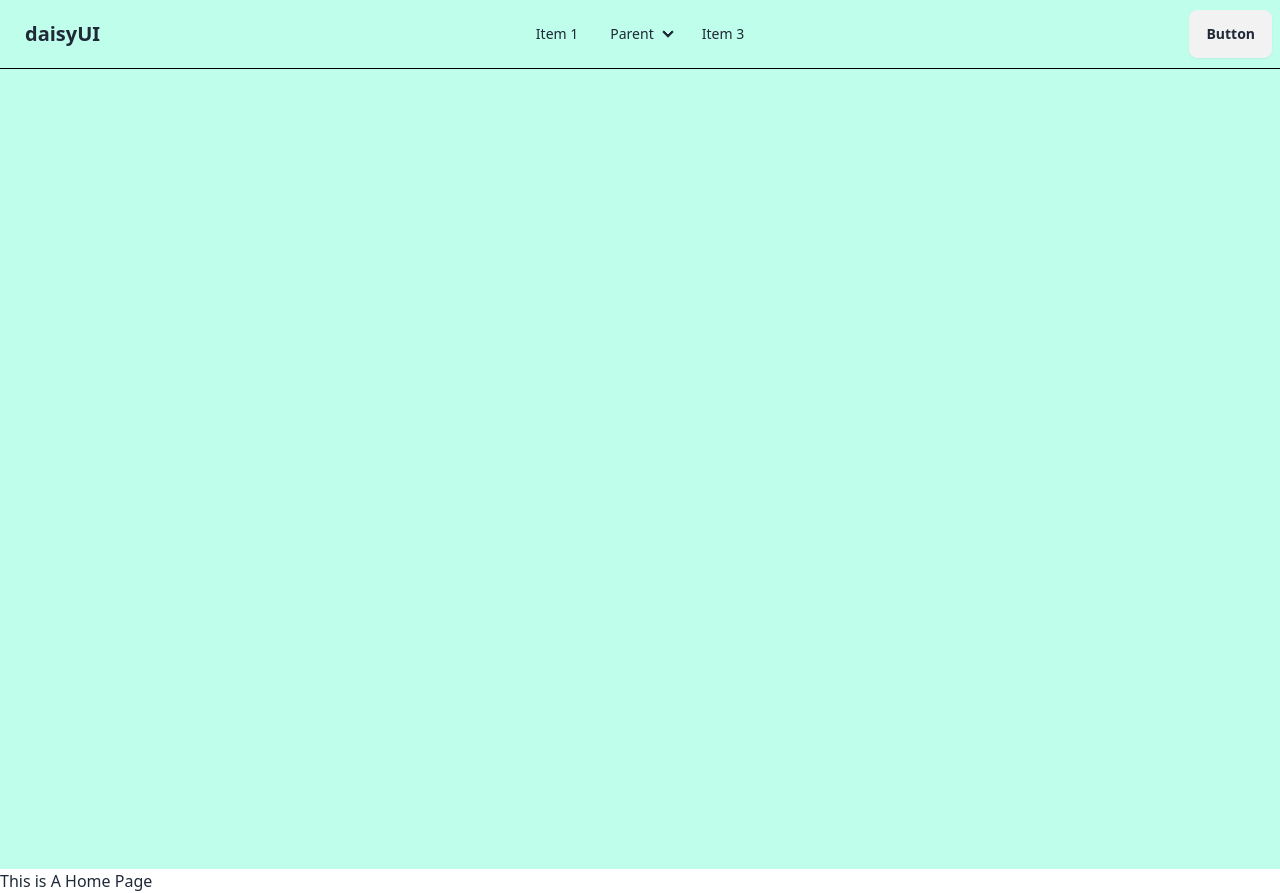
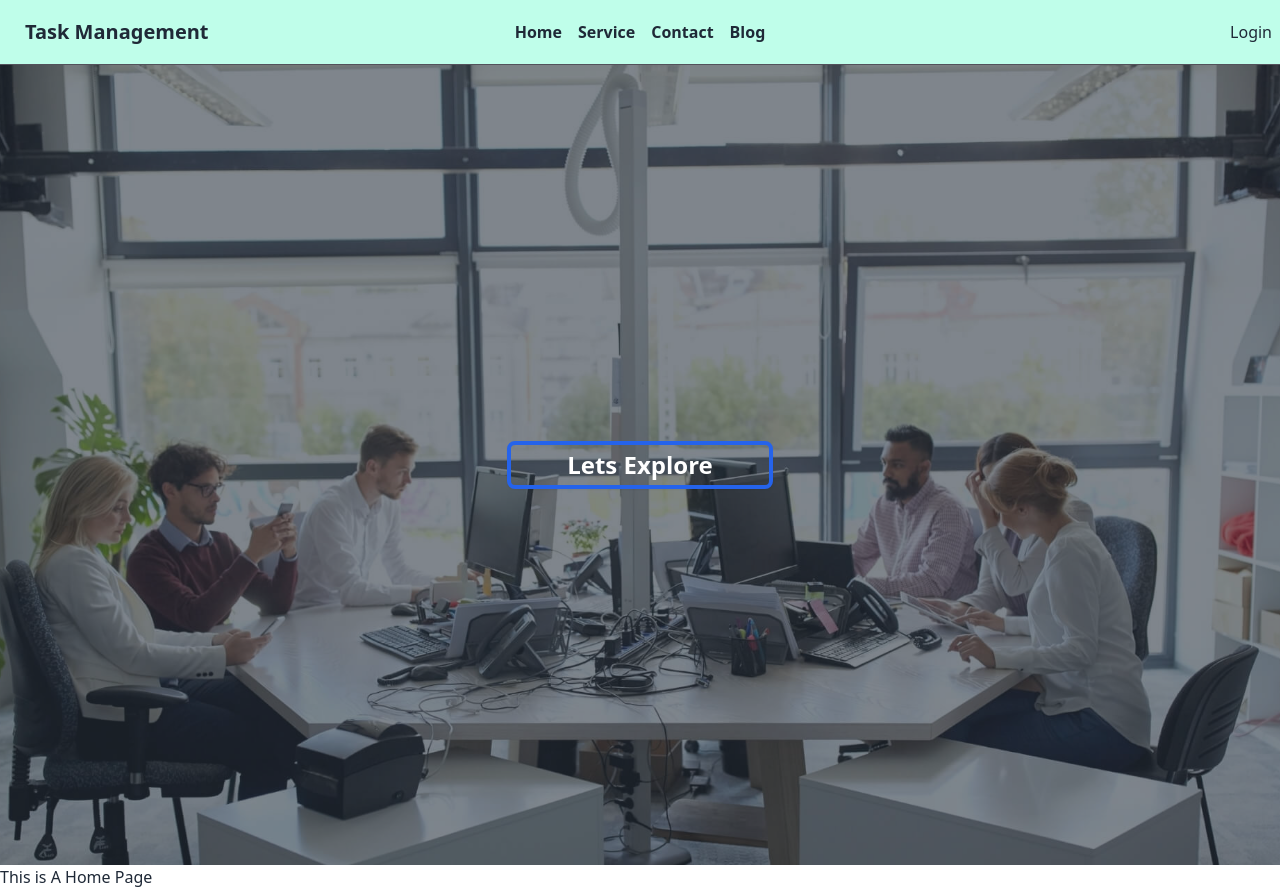
Before and after one commit to Rifazul-Islam/task-management, a React (Vite) app: page / in a window 1280 px wide. Built offline with nearby package versions, Linux system fonts and the light colour scheme.

Commit message:
add banner and other work

```diff
--- a/src/Pages/Home/Banner.jsx
+++ b/src/Pages/Home/Banner.jsx
@@ -1,5 +1,22 @@
+import image from "../../assets/task.jpg";
 const Banner = () => {
-  return <div className="bg-[#BFFEEA] h-screen"></div>;
+  return (
+    <div className="bg-[#BFFEEA] h-screen">
+      <div
+        className="hero min-h-screen"
+        style={{ backgroundImage: `url(${image})` }}
+      >
+        <div className="hero-overlay bg-opacity-60"></div>
+        <div className="hero-content text-center text-neutral-content">
+          <div className="max-w-md">
+            <button className="btn text-white bg-transparent px-14 py-1 border-4 border-blue-600 font-bold text-2xl">
+              Lets Explore
+            </button>
+          </div>
+        </div>
+      </div>
+    </div>
+  );
 };
 
 export default Banner;
--- a/src/Pages/Share/Navbar.jsx
+++ b/src/Pages/Share/Navbar.jsx
@@ -1,7 +1,29 @@
+import { NavLink } from "react-router-dom";
+
 const Navbar = () => {
+  const menuItems = (
+    <>
+      <li>
+        {" "}
+        <NavLink> Home </NavLink>{" "}
+      </li>
+      <li>
+        {" "}
+        <NavLink> Service </NavLink>{" "}
+      </li>
+      <li>
+        {" "}
+        <NavLink> Contact </NavLink>{" "}
+      </li>
+      <li>
+        {" "}
+        <NavLink> Blog</NavLink>{" "}
+      </li>
+    </>
+  );
   return (
     <div>
-      <div className="navbar border-b border-black bg-[#BFFEEA]">
+      <div className="navbar border-b border-zinc-600 bg-[#BFFEEA]">
         <div className="navbar-start">
           <div className="dropdown">
             <div tabIndex={0} role="button" className="btn btn-ghost lg:hidden">
@@ -24,52 +46,18 @@ const Navbar = () => {
               tabIndex={0}
               className="menu menu-sm dropdown-content mt-3 z-[1] p-2 shadow bg-base-100 rounded-box w-52"
             >
-              <li>
-                <a>Item 1</a>
-              </li>
-              <li>
-                <a>Parent</a>
-                <ul className="p-2">
-                  <li>
-                    <a>Submenu 1</a>
-                  </li>
-                  <li>
-                    <a>Submenu 2</a>
-                  </li>
-                </ul>
-              </li>
-              <li>
-                <a>Item 3</a>
-              </li>
+              {menuItems}
             </ul>
           </div>
-          <a className="btn btn-ghost text-xl">daisyUI</a>
+          <a className="btn btn-ghost text-xl">Task Management</a>
         </div>
         <div className="navbar-center hidden lg:flex">
-          <ul className="menu menu-horizontal px-1">
-            <li>
-              <a>Item 1</a>
-            </li>
-            <li>
-              <details>
-                <summary>Parent</summary>
-                <ul className="p-2">
-                  <li>
-                    <a>Submenu 1</a>
-                  </li>
-                  <li>
-                    <a>Submenu 2</a>
-                  </li>
-                </ul>
-              </details>
-            </li>
-            <li>
-              <a>Item 3</a>
-            </li>
+          <ul className=" space-x-4 menu-horizontal px-1 font-bold">
+            {menuItems}
           </ul>
         </div>
-        <div className="navbar-end">
-          <a className="btn">Button</a>
+        <div className="navbar-end cursor-pointer">
+          <h2>Login</h2>
         </div>
       </div>
     </div>
--- a/src/main.jsx
+++ b/src/main.jsx
@@ -7,6 +7,8 @@ import router from "./Route/route.jsx";
 
 ReactDOM.createRoot(document.getElementById("root")).render(
   <React.StrictMode>
-    <RouterProvider router={router}></RouterProvider>
+    <div className="max-w-[1300px] mx-auto">
+      <RouterProvider router={router}></RouterProvider>
+    </div>
   </React.StrictMode>
 );
```
Also changed, not shown: src/assets/task.jpg (added).
